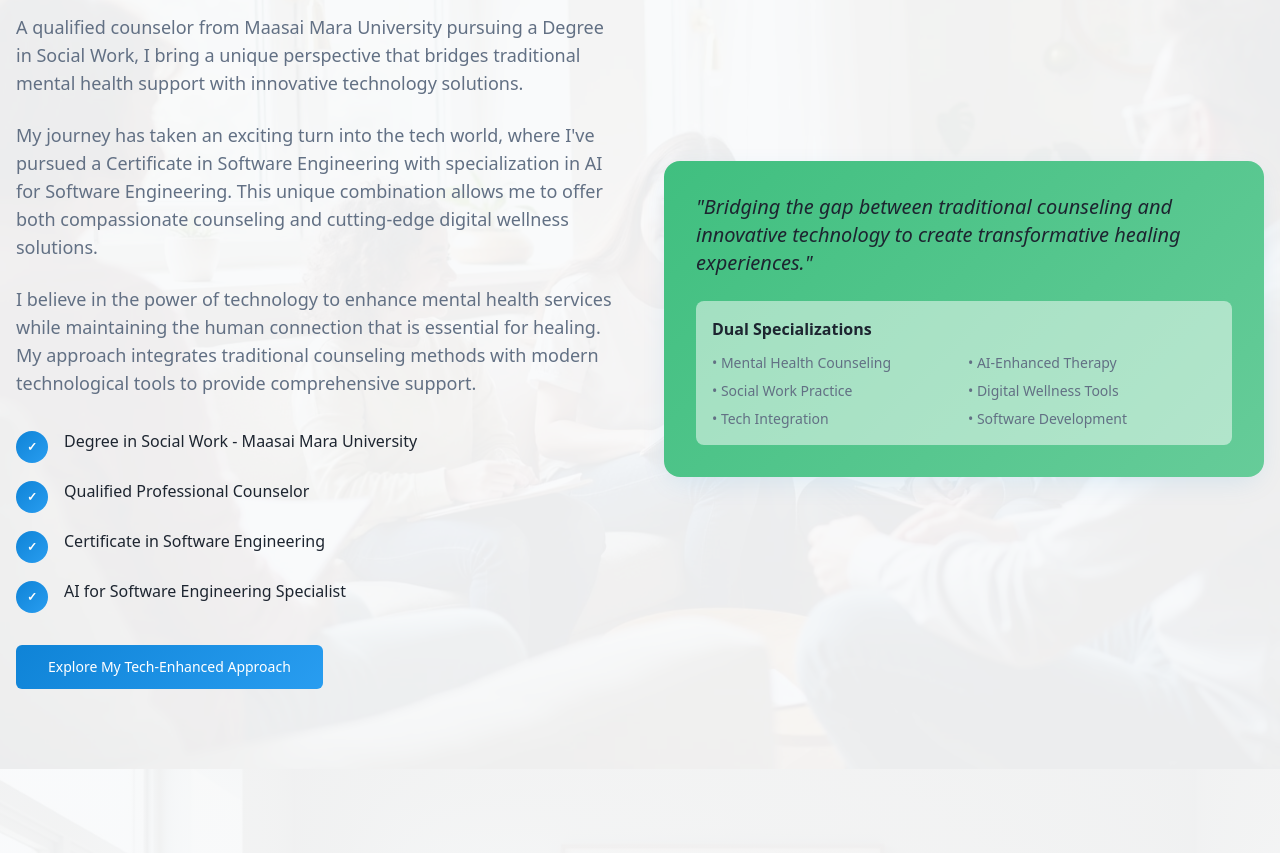
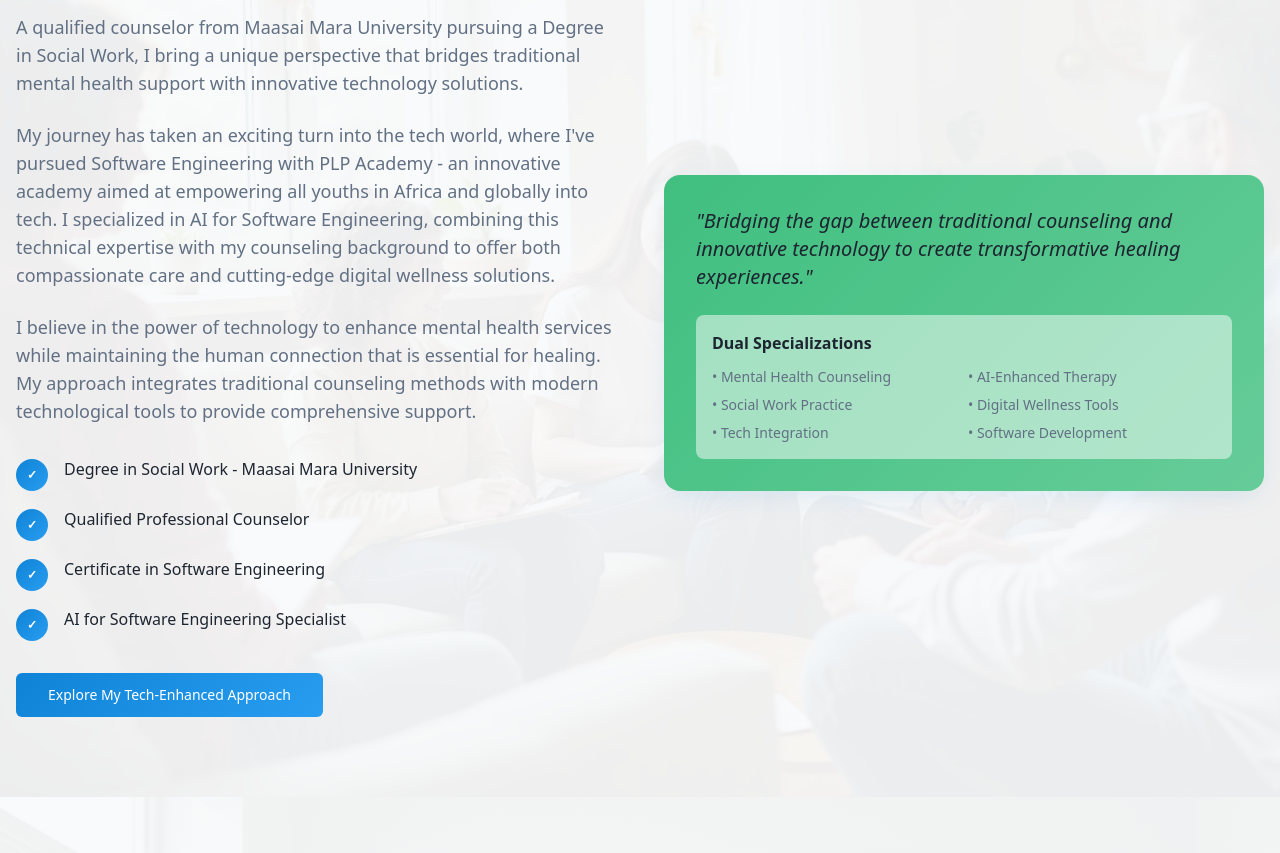
Before and after one commit to Jeff123315/guide-and-grow-web, a React (Vite) app: page / in a window 1280 px wide. Shown: the part 3180-4033 px from the top of the page. Built offline with nearby package versions, Linux system fonts and the light colour scheme; the HTML template or start-up script is replaced by a standard one.

Commit message:
Update About section with PLP Academy

```diff
--- a/src/components/About.tsx
+++ b/src/components/About.tsx
@@ -23,9 +23,10 @@ const About = () => {
                 a unique perspective that bridges traditional mental health support with innovative technology solutions.
               </p>
               <p>
-                My journey has taken an exciting turn into the tech world, where I've pursued a Certificate in
-                Software Engineering with specialization in AI for Software Engineering. This unique combination
-                allows me to offer both compassionate counseling and cutting-edge digital wellness solutions.
+                My journey has taken an exciting turn into the tech world, where I've pursued Software Engineering
+                with PLP Academy - an innovative academy aimed at empowering all youths in Africa and globally into tech.
+                I specialized in AI for Software Engineering, combining this technical expertise with my counseling background
+                to offer both compassionate care and cutting-edge digital wellness solutions.
               </p>
               <p>
                 I believe in the power of technology to enhance mental health services while maintaining the
```
